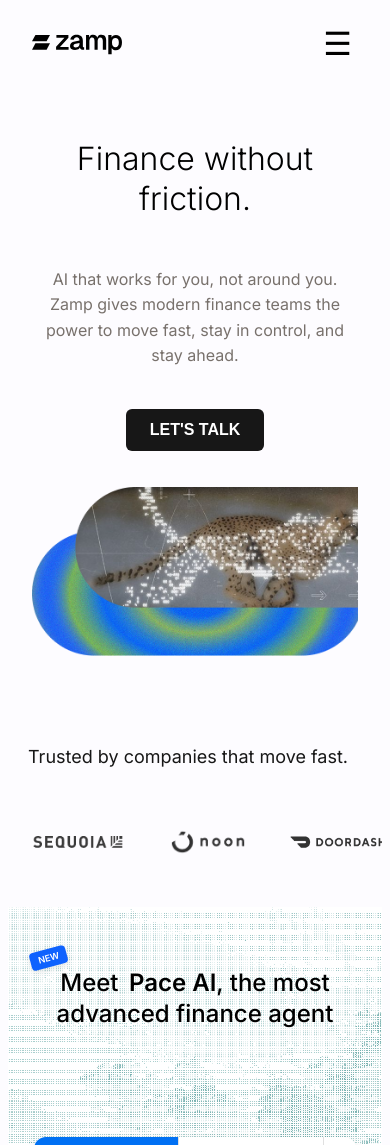
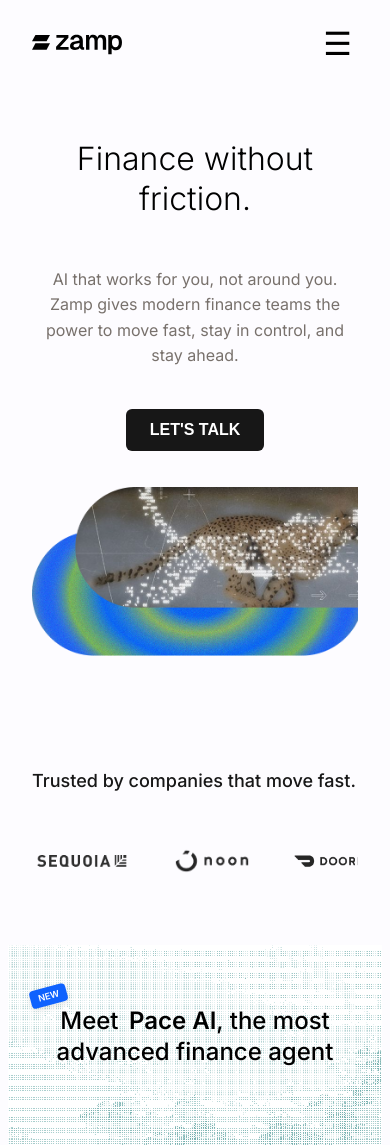
Before and after one commit to karanmonu/zamp-clone, a Next.js app: page / in a window 390 px wide. Shown: the top 1145 px of the page. Built offline with nearby package versions, Linux system fonts and the light colour scheme.

Commit message:
mobile responsive

```diff
--- a/app/components/NavigationHeader.css
+++ b/app/components/NavigationHeader.css
@@ -16,7 +16,6 @@
   vertical-align: middle;
 }
 
-/* Desktop nav links and button */
 .right-nav-container {
   display: flex;
   align-items: center;
@@ -59,7 +58,6 @@
   background-color: #404040;
 }
 
-/* Hamburger icon */
 .hamburger {
   display: none;
   font-size: 2rem;
--- a/app/components/TrustedLogos.css
+++ b/app/components/TrustedLogos.css
@@ -1,41 +1,49 @@
 .trusted-logos {
   background-color: #fdfcff;
-  padding: 40px 0; /* background section has no side padding */
+  padding: 64px 0;
   overflow-x: hidden;
-  position: relative;
 }
 
 .trusted-container {
+  max-width: 1200px;
+  margin: 0 auto;
+  padding: 0 1.5rem;
   display: flex;
+  align-items: center;
   justify-content: space-between;
-  align-items: center;
-  gap: 2rem;
-  flex-wrap: wrap;
-  padding: 0 4rem; /* <-- key alignment here */
+  gap: 64px;
+  flex-wrap: nowrap;
 }
 
 .trusted-text {
-  font-size: 18px;
+  font-size: 20px;
+  font-weight: 500;
   font-family: "Inter", sans-serif;
   color: #171717;
   white-space: nowrap;
+  flex-shrink: 0;
 }
 
 .logos {
   display: flex;
+  gap: 64px;
   align-items: center;
-  gap: 100px;
-  flex-wrap: nowrap;
   overflow-x: auto;
-  white-space: nowrap;
+  scrollbar-width: none; /* Firefox */
+  -ms-overflow-style: none; /* IE and Edge */
+}
+
+.logos::-webkit-scrollbar {
+  display: none; /* Chrome, Safari */
 }
 
 .logos img {
-  height: 50px;
+  height: 40px;
   object-fit: contain;
   filter: grayscale(100%);
-  opacity: 0.8;
-  transition: opacity 0.2s;
+  opacity: 0.85;
+  transition: opacity 0.3s, filter 0.3s;
+  flex-shrink: 0;
 }
 
 .logos img:hover {
@@ -43,16 +51,22 @@
   filter: grayscale(0%);
 }
 
+/* Mobile responsive */
 @media (max-width: 768px) {
   .trusted-container {
     flex-direction: column;
     align-items: flex-start;
-    padding: 0 1.25rem; /* match header/hero mobile */
+    gap: 32px;
+  }
+
+  .trusted-text {
+    font-size: 18px;
+    text-align: left;
   }
 
   .logos {
-    justify-content: flex-start;
     gap: 40px;
     overflow-x: auto;
+    width: 100%;
   }
 }
```
